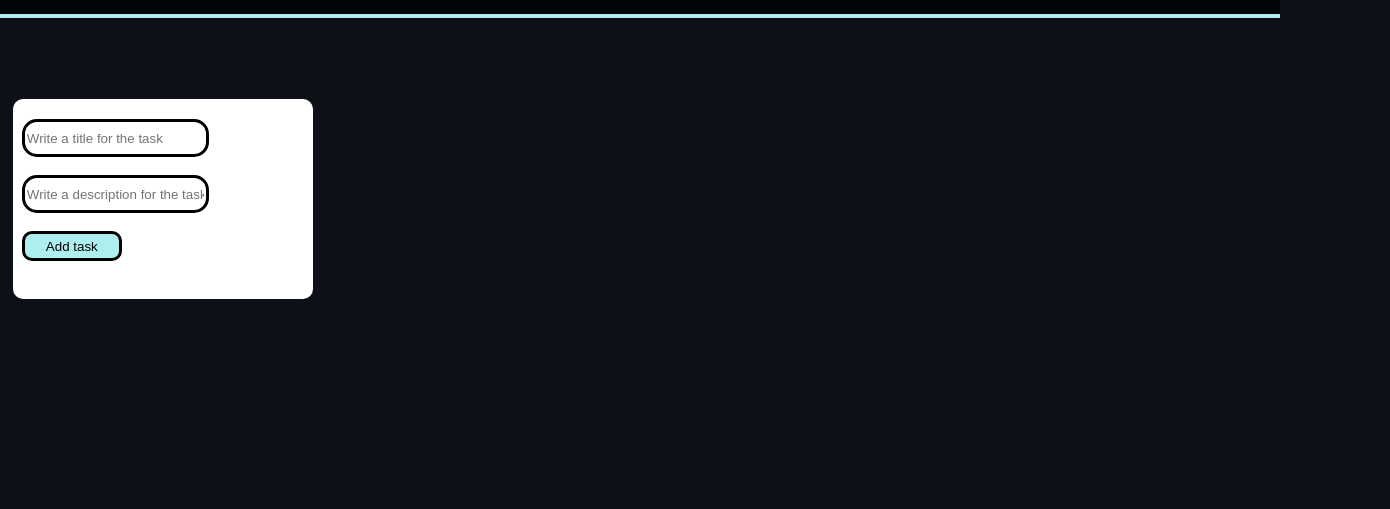
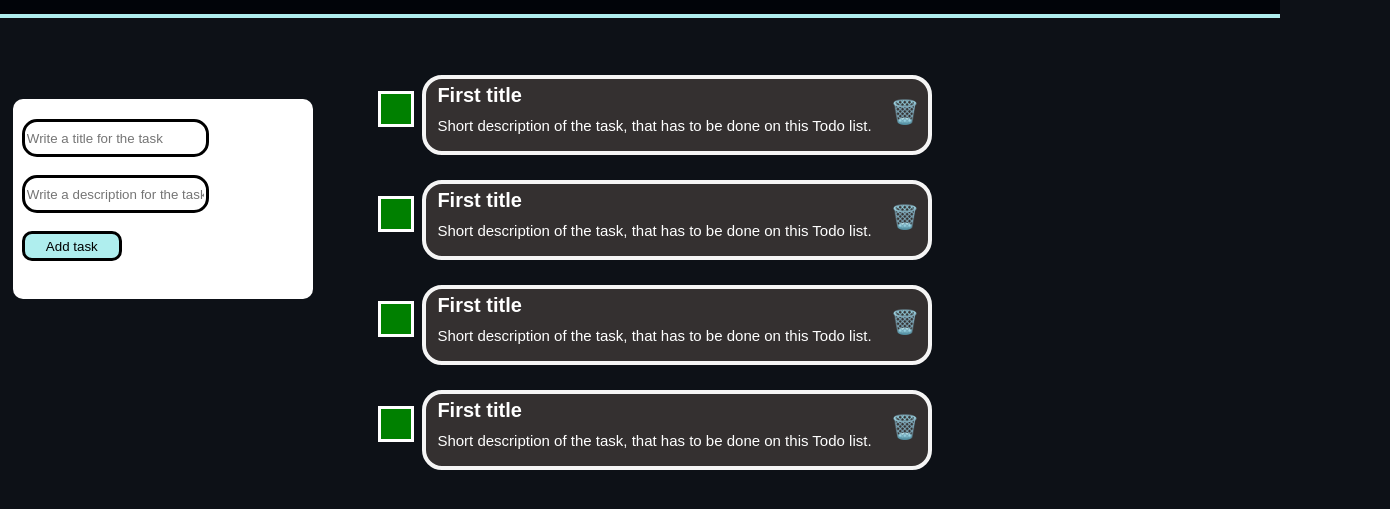
Before and after one commit to OlaBekkevold/toDo, a plain HTML site: page index.html in a window 1280 px wide. Shown: the part 61-570 px from the top of the page, 1390 px wide, since content can reach past the window. Drawn offline with Linux system fonts and the light colour scheme.

Commit message:
Add checkmark
The checkmark will be a child div og checkbox with green background color.

#14

```diff
--- a/index.html
+++ b/index.html
@@ -12,39 +12,44 @@
     </div>
 
     <div id="grid">
-    <!-- <div class="item">
+    <div class="item">
         <h2 class="itemTitle">First title</h2>
         <p class="itemDesc">Short description of the task, that has to be done on this Todo list.</p>
         <p class="deleteButton">🗑️</p>
-        <div class="checkbox"></div>
+        <div class="checkbox">
+            <div class="checkmark"></div>
+        </div>
     </div>
 
     <div class="item">
         <h2 class="itemTitle">First title</h2>
         <p class="itemDesc">Short description of the task, that has to be done on this Todo list.</p>
         <p class="deleteButton">🗑️</p>
-        <div class="checkbox"></div>
+        <div class="checkbox">
+            <div class="checkmark"></div>
+        </div>
     </div>
 
     <div class="item">
         <h2 class="itemTitle">First title</h2>
         <p class="itemDesc">Short description of the task, that has to be done on this Todo list.</p>
         <p class="deleteButton">🗑️</p>
-        <div class="checkbox"></div>
+        <div class="checkbox">
+            <div class="checkmark"></div>
+        </div>
     </div>
 
     <div class="item">
         <h2 class="itemTitle">First title</h2>
         <p class="itemDesc">Short description of the task, that has to be done on this Todo list.</p>
         <p class="deleteButton">🗑️</p>
-        <div class="checkbox"></div>
-    </div> -->
-        <!--
-        <h2 class="itemTitle">First title</h2>
-        <p class="itemDesc">Short description of the task, that has to be done on this Todo list.</p>
-        <p class="deleteButton">🗑️</p>
-        <div class="checkbox"></div>
-        -->
+        <div class="checkbox">
+            <div class="checkmark"></div>
+        </div>
+    </div>
+
+
+
 
     </div>
 
--- a/script.js
+++ b/script.js
@@ -13,7 +13,7 @@ function addTask() {
     // Represents a string of only whitespace
     const whitespace = /^\s*$/;
 
-    // Checks if the input have no content
+    // Checks if the input has no content
     if  (whitespace.test(titleValue) && whitespace.test(descValue)) {
         // Add the alert class to the input fields, which causes them to blink red
         titleInput.classList.add("alert")
@@ -34,7 +34,7 @@ function addTask() {
           }, 2500);
 
 
-    } else if (whitespace.test(titleValue)) {
+    } else if (whitespace.test(descValue)) {
         descInput.classList.add("alert")
 
         setTimeout(function() {
@@ -70,6 +70,7 @@ function addTask() {
 
         const checkbox = document.createElement("div");
         checkbox.classList.add("checkbox");
+        checkbox.addEventListener("click", complete());
         newTask.appendChild(checkbox);
 
 
--- a/style.css
+++ b/style.css
@@ -139,7 +139,7 @@ form {
 .checkbox {
     position: relative;
     left: -49px;
-    top: -132px;
+    top: -135px;
     width: 30px;
     height: 30px;
     border: 3px solid white;
@@ -148,3 +148,12 @@ form {
 .checkbox:hover {
     cursor: pointer;
 }
+
+.checkmark {
+    background-color: green;
+    width: 100%;
+    height: 100%;
+    position: relative;
+    left: 0%;
+    top: 0%;
+}
```
